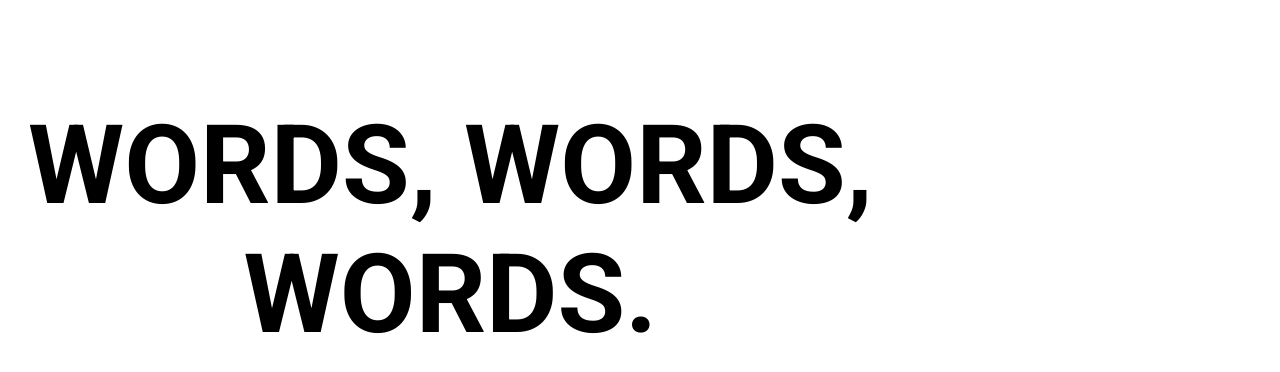
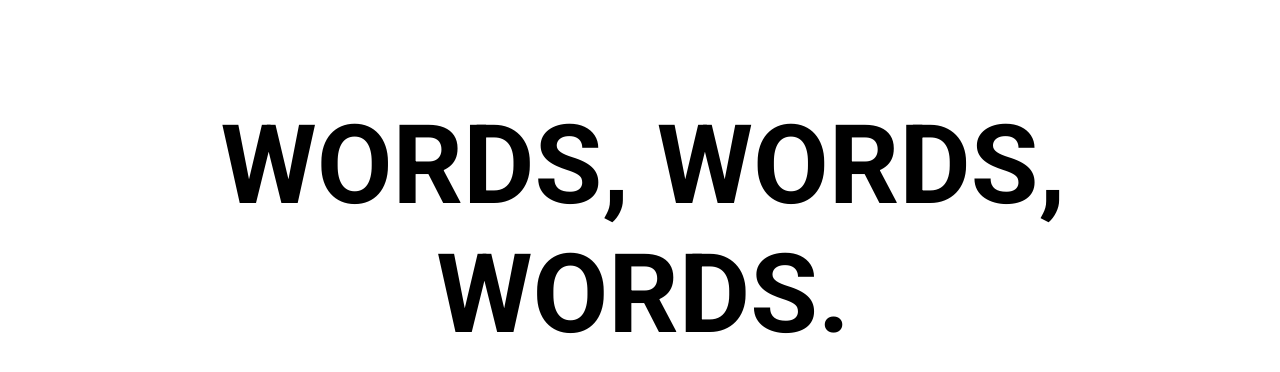
Before and after one commit to sargeant45/wordswordswords, a plain HTML site: page index.html in a window 1280 px wide. Drawn offline with Linux system fonts and the light colour scheme.

Commit message:
Update index.html

```diff
--- a/index.html
+++ b/index.html
@@ -5,7 +5,7 @@
   </head>
   <body style="font-family: 'Roboto', sans-serif;">
     <br>
-    <div style="width: 70%">
+    <div style="width: 100%; margin: 3;">
       <b><h1 style="text-align: center; font-size: 110px; font-weight: 900px;">WORDS, WORDS, WORDS.</h1></b>
     </div>
 
```
